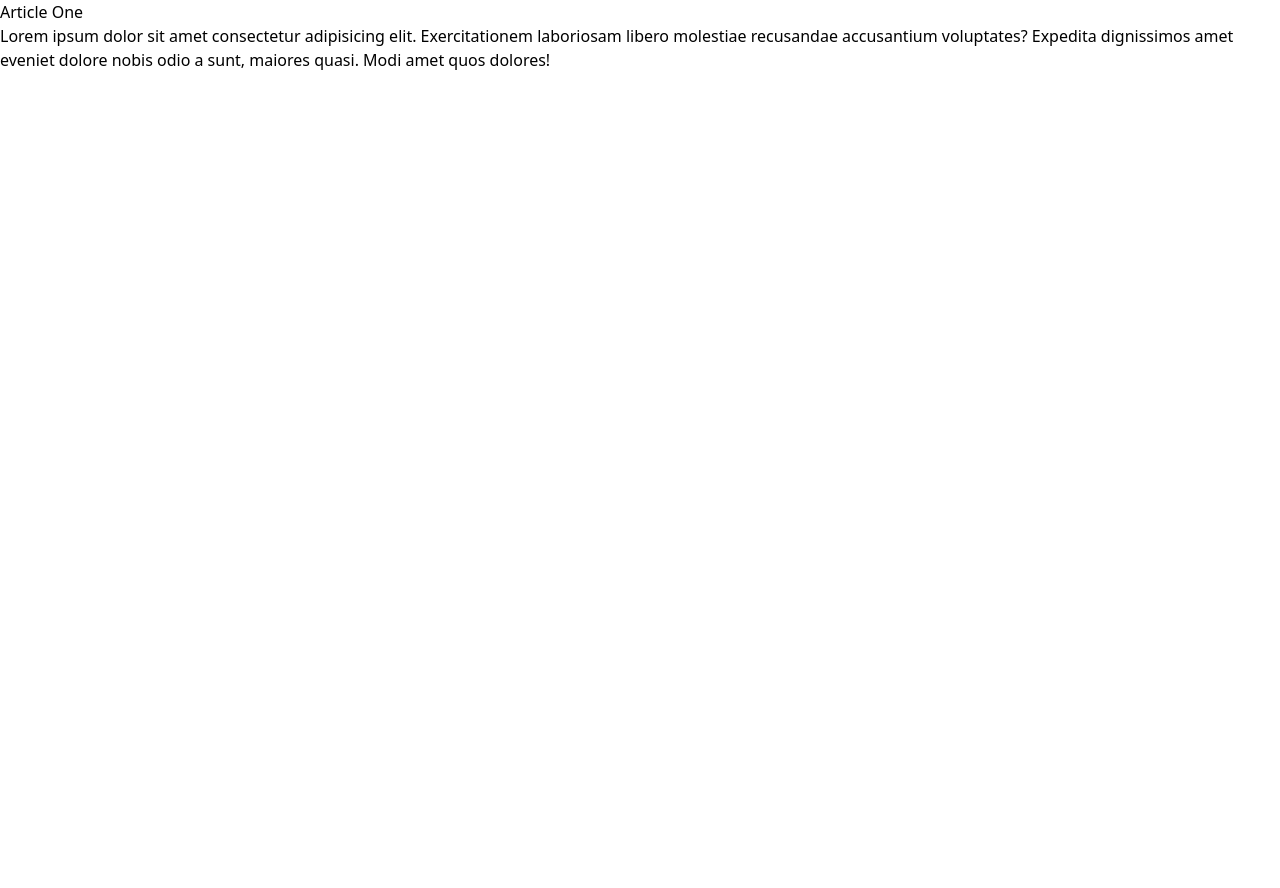
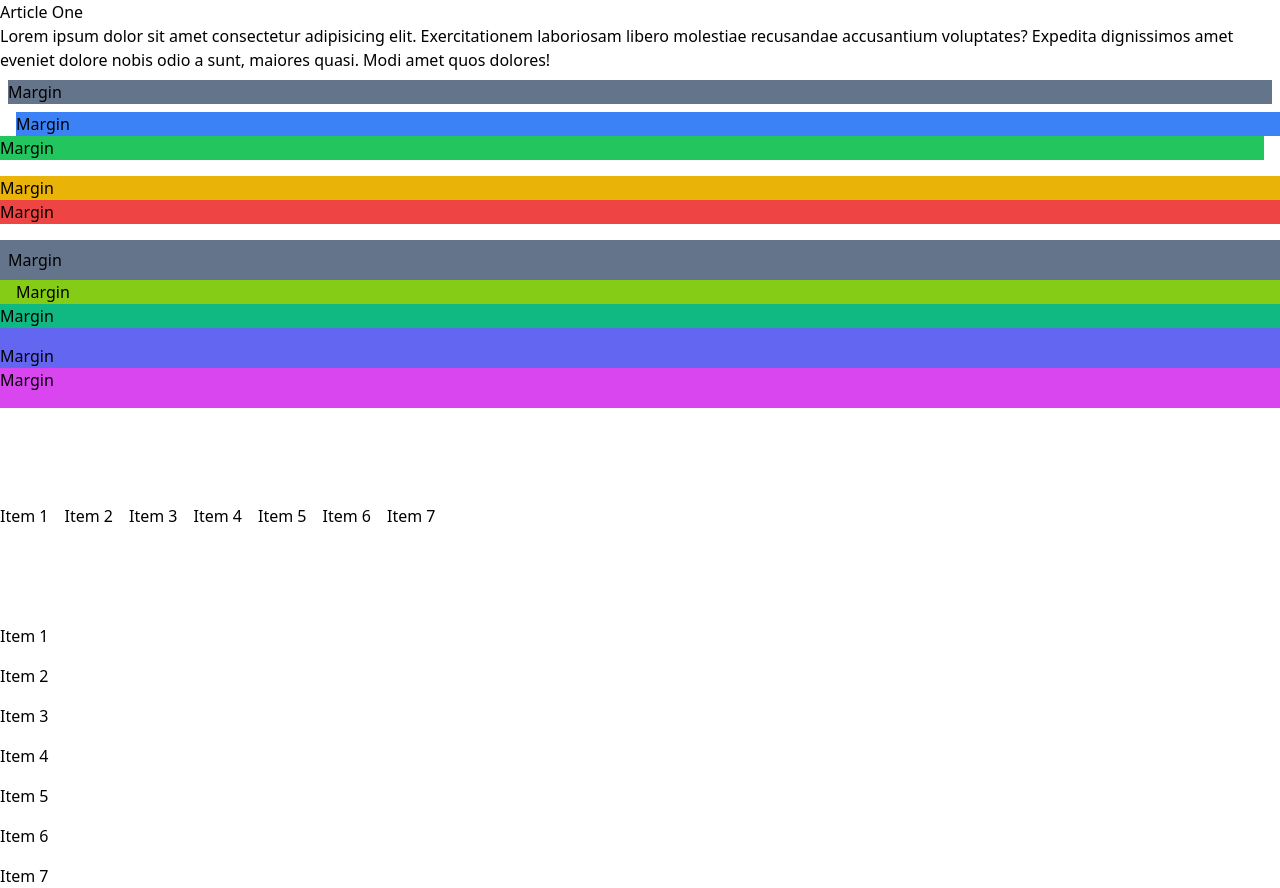
Before and after one commit to RinaeTshibubudze/tailwind-sandbox, a plain HTML site: page 03-container-spacing/index.html in a window 1280 px wide. Before the commit the page ends 800 px from the top, so only its background shows below. Drawn offline with nearby package versions, Linux system fonts and the light colour scheme.

Commit message:
Container and Spacing

```diff
--- a/03-container-spacing/index.html
+++ b/03-container-spacing/index.html
@@ -9,7 +9,7 @@
   </head>
   <body>
     <!-- Container -->
-    <div>
+    <div class="container mx-auto">
       <article>
         <h3>Article One</h3>
         <p>
@@ -21,12 +21,41 @@
       </article>
 
       <!-- Margin -->
+      <div class="bg-slate-500 m-2">Margin</div>
+      <div class="bg-blue-500 ml-4">Margin</div>
+      <div class="bg-green-500 mr-4">Margin</div>
+      <div class="bg-yellow-500 mt-4">Margin</div>
+      <div class="bg-red-500 mb-4">Margin</div>
 
       <!-- Padding -->
+      <div class="bg-slate-500 p-2">Margin</div>
+      <div class="bg-lime-500 pl-4">Margin</div>
+      <div class="bg-emerald-500 pr-4">Margin</div>
+      <div class="bg-indigo-500 pt-4">Margin</div>
+      <div class="bg-fuchsia-500 pb-4">Margin</div>
 
       <!-- Space Between X -->
+      <div class="flex mt-24 space-x-4">
+        <div>Item 1</div>
+        <div>Item 2</div>
+        <div>Item 3</div>
+        <div>Item 4</div>
+        <div>Item 5</div>
+        <div>Item 6</div>
+        <div>Item 7</div>
+      </div>
 
       <!-- Space Between Y -->
+
+      <div class="flex flex-col mt-24 space-y-4">
+        <div>Item 1</div>
+        <div>Item 2</div>
+        <div>Item 3</div>
+        <div>Item 4</div>
+        <div>Item 5</div>
+        <div>Item 6</div>
+        <div>Item 7</div>
+      </div>
     </div>
   </body>
 </html>
```
